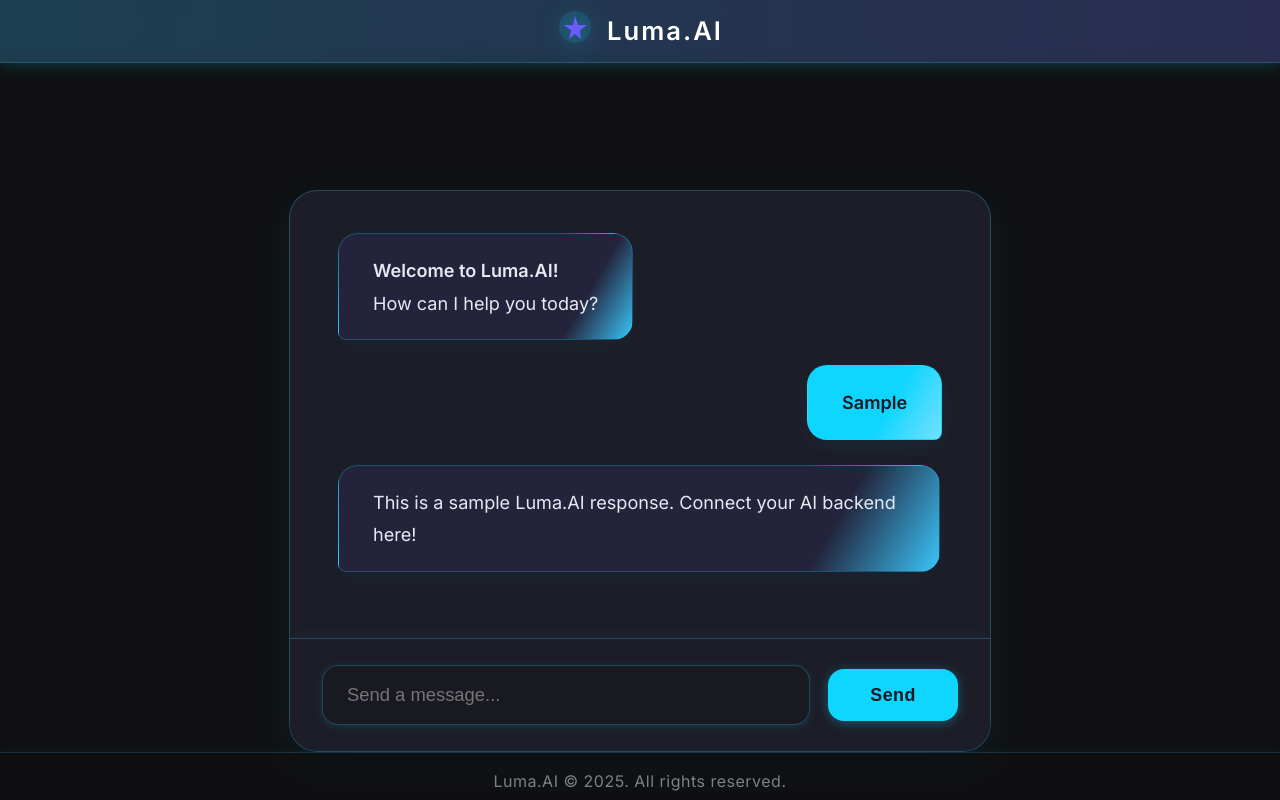
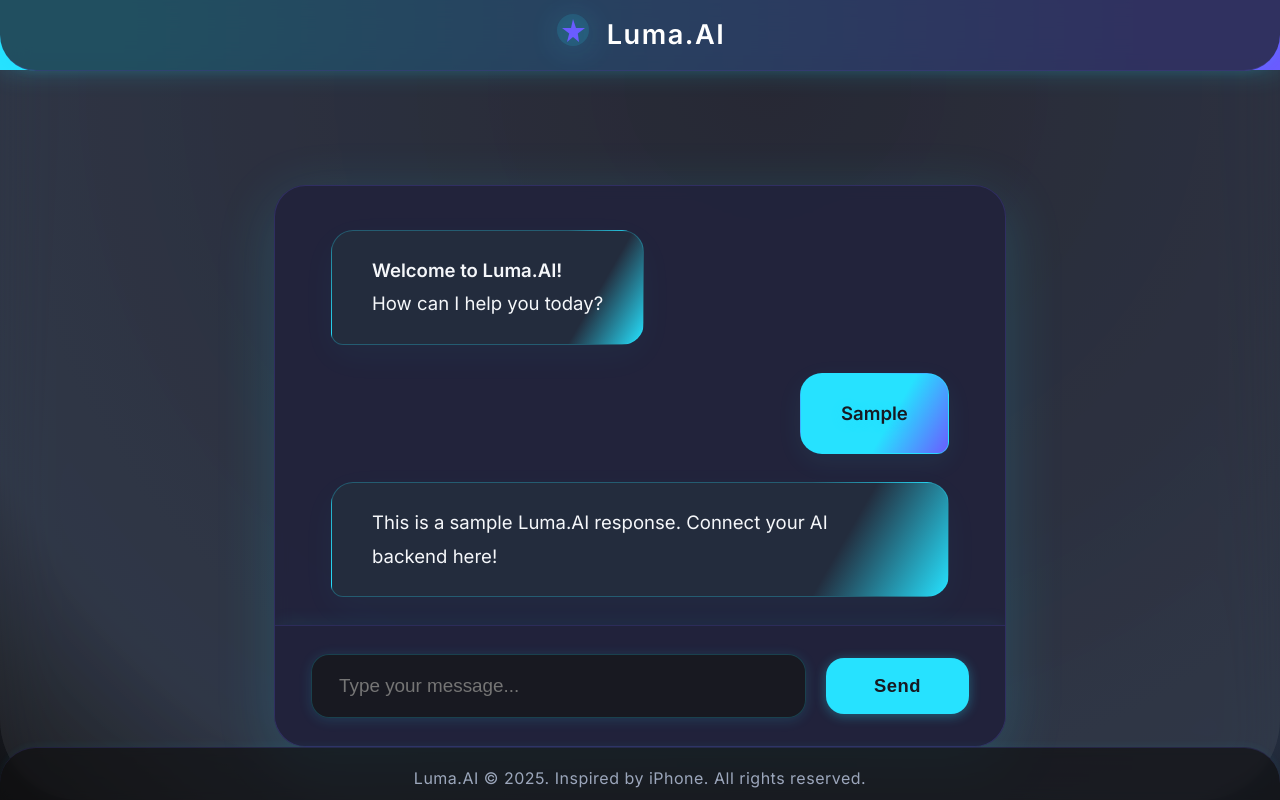
Before and after one commit to Lynqerrek/Luma.AI, a plain HTML site: page index.html in a window 1280 px wide. Both pictures are taken after typing "Sample" into the empty fields and a click on the button "Send". Drawn offline with Linux system fonts and the light colour scheme.

Commit message:
Update index.html

```diff
--- a/index.html
+++ b/index.html
@@ -4,30 +4,33 @@
   <meta charset="UTF-8">
   <title>Luma.AI</title>
   <meta name="viewport" content="width=device-width, initial-scale=1.0">
-  <!-- Modern font -->
+  <!-- Inter font for modern look -->
   <link href="https://fonts.googleapis.com/css2?family=Inter:wght@400;600&display=swap" rel="stylesheet">
   <style>
     :root {
-      --background: #101012;
-      --panel: #1c1d27;
-      --input-bg: #181921;
-      --border: #3ac6fa44;
-      --header-gradient: linear-gradient(90deg, #0fd6ff 0%, #6a5cff 100%);
-      --header-glass: rgba(32,38,52,0.86);
-      --bubble-user: linear-gradient(120deg, #0fd6ff 60%, #76e0ff 100%);
-      --bubble-ai: linear-gradient(120deg, #23233b 80%, #3ac6fa 100%);
-      --bubble-radius: 20px;
-      --bubble-shadow: 0 2px 12px #0fd6ff22;
-      --brand: #0fd6ff;
+      --bg-gradient: radial-gradient(ellipse at 60% 10%, #1a1b28 0%, #232c3d 80%, #101012 100%);
+      --glass-blur: blur(28px);
+      --glass-color: rgba(255,255,255,0.16);
+      --glass-border: 1.5px solid #6a5cff33;
+      --header-gradient: linear-gradient(90deg, #26e2ff 10%, #6a5cff 90%);
+      --header-bg: rgba(32,38,52,0.78);
+      --panel: rgba(34,35,60,0.93);
+      --input-bg: rgba(24,25,33,0.96);
+      --bubble-user: linear-gradient(120deg, #26e2ff 60%, #6a5cff 100%);
+      --bubble-ai: linear-gradient(120deg, #232c3d 80%, #26e2ff 100%);
+      --bubble-radius: 22px;
+      --bubble-shadow: 0 2px 24px #26e2ff22;
+      --brand: #26e2ff;
       --brand2: #6a5cff;
-      --text-main: #e5e9f2;
-      --text-secondary: #a8b1bb;
-      --footer-bg: #101012;
-      --scrollbar-thumb: #0fd6ff99;
-      --scrollbar-track: #23233b;
+      --text-main: #f5f7fa;
+      --text-secondary: #b8c2d8;
+      --footer-bg: rgba(16,16,18,0.88);
+      --scrollbar-thumb: #26e2ff99;
+      --scrollbar-track: #232c3d;
     }
     body {
-      background: var(--background);
+      background: var(--bg-gradient);
+      background-attachment: fixed;
       color: var(--text-main);
       font-family: 'Inter', Arial, sans-serif;
       margin: 0;
@@ -46,31 +49,44 @@
       display: flex;
       align-items: center;
       justify-content: center;
-      height: 62px;
-      box-shadow: 0 2px 20px #0fd6ff33;
+      height: 70px;
+      box-shadow: 0 2px 26px #26e2ff33;
     }
     .header-glass {
-      background: var(--header-glass);
+      background: var(--header-bg);
       width: 100%;
       text-align: center;
-      font-size: 1.6rem;
+      font-size: 1.7rem;
       font-weight: 700;
-      letter-spacing: 2px;
+      letter-spacing: 1.5px;
       color: #fff;
-      border-bottom: 1.5px solid var(--border);
-      backdrop-filter: blur(9px);
-      box-shadow: 0 2px 8px #0fd6ff11;
+      border-bottom: 1.5px solid #6a5cff33;
+      backdrop-filter: blur(14px);
+      box-shadow: 0 2px 10px #26e2ff16;
       display: flex;
       align-items: center;
       justify-content: center;
-      height: 62px;
+      height: 70px;
+      border-radius: 0 0 36px 36px;
     }
     .luma-icon {
       display: inline-block;
       vertical-align: middle;
-      margin-right: 14px;
+      margin-right: 16px;
       margin-bottom: 2px;
-      filter: drop-shadow(0 2px 14px #0fd6ff77);
+      filter: drop-shadow(0 3px 16px #26e2ff77);
+    }
+    .glass-bg {
+      position: fixed;
+      z-index: 0;
+      left: 0; top: 0;
+      width: 100vw;
+      height: 100vh;
+      pointer-events: none;
+      background: var(--glass-color);
+      backdrop-filter: var(--glass-blur);
+      opacity: 0.38;
+      border-radius: 0 0 80px 80px;
     }
     .main {
       flex: 1;
@@ -80,37 +96,37 @@
       justify-content: flex-end;
       min-height: 0;
       width: 100vw;
-      margin-top: 62px;
+      margin-top: 70px;
     }
     .chat-panel {
       background: var(--panel);
-      border-radius: 28px;
-      box-shadow: 0 12px 48px #0fd6ff13;
-      margin: 32px auto 0 auto;
+      border-radius: 32px;
+      box-shadow: 0 14px 60px #26e2ff29;
+      margin: 38px auto 0 auto;
       display: flex;
       flex-direction: column;
       height: 70vh;
-      min-height: 400px;
-      max-width: 700px;
-      width: 98vw;
+      min-height: 410px;
+      max-width: 730px;
+      width: 99vw;
       overflow: hidden;
-      border: 1.5px solid var(--border);
+      border: var(--glass-border);
       position: relative;
-      backdrop-filter: blur(6px);
+      backdrop-filter: blur(7px);
     }
     .chat-messages {
       flex: 1;
-      padding: 42px 48px 24px 48px;
+      padding: 48px 56px 28px 56px;
       display: flex;
       flex-direction: column;
-      gap: 25px;
+      gap: 28px;
       overflow-y: auto;
       background: transparent;
       scrollbar-width: thin;
       scrollbar-color: var(--scrollbar-thumb) var(--scrollbar-track);
     }
     .chat-messages::-webkit-scrollbar {
-      width: 7px;
+      width: 8px;
       background: var(--scrollbar-track);
     }
     .chat-messages::-webkit-scrollbar-thumb {
@@ -118,84 +134,86 @@
       border-radius: 7px;
     }
     .bubble {
-      padding: 20px 34px;
+      padding: 23px 40px;
       border-radius: var(--bubble-radius);
-      font-size: 1.13rem;
+      font-size: 1.16rem;
       line-height: 1.8;
       word-break: break-word;
-      max-width: 88%;
-      animation: bubbleIn 0.23s cubic-bezier(.44,.97,.26,.98);
+      max-width: 90%;
+      animation: bubbleIn 0.26s cubic-bezier(.44,.97,.26,.98);
       position: relative;
-      border: 1.5px solid var(--border);
+      border: 1.5px solid #26e2ff33;
       box-shadow: var(--bubble-shadow);
-      transition: background 0.2s, color 0.2s;
+      transition: background 0.2s, color 0.2s, border 0.2s;
       backdrop-filter: blur(2px);
     }
     @keyframes bubbleIn {
-      from { opacity: 0; transform: translateY(14px) scale(0.98);}
+      from { opacity: 0; transform: translateY(16px) scale(0.97);}
       to { opacity: 1; transform: translateY(0) scale(1);}
     }
     .bubble.ai {
       background: var(--bubble-ai);
       color: var(--text-main);
       align-self: flex-start;
-      border-bottom-left-radius: 8px;
+      border-bottom-left-radius: 12px;
       border-top-right-radius: var(--bubble-radius);
-      border: 1.5px solid #0fd6ff44;
-      box-shadow: 0 8px 30px #0fd6ff0a;
+      border: 1.5px solid #26e2ff44;
+      box-shadow: 0 11px 36px #26e2ff0a;
     }
     .bubble.user {
       background: var(--bubble-user);
       color: #181921;
       align-self: flex-end;
-      border-bottom-right-radius: 8px;
+      border-bottom-right-radius: 12px;
       border-top-left-radius: var(--bubble-radius);
-      border: 1.5px solid #0fd6ff88;
-      box-shadow: 0 6px 24px #0fd6ff11;
+      border: 1.5px solid #26e2ff88;
+      box-shadow: 0 8px 27px #26e2ff11;
       font-weight: 600;
-      text-shadow: 0 2px 14px #0fd6ff33;
+      text-shadow: 0 2px 14px #26e2ff33;
     }
     .chat-input-panel {
       background: var(--panel);
-      border-top: 1.5px solid var(--border);
-      padding: 26px 32px;
+      border-top: 1.5px solid #6a5cff29;
+      padding: 28px 36px;
       display: flex;
       align-items: center;
-      gap: 18px;
-      box-shadow: 0 -2px 18px #0fd6ff13;
+      gap: 20px;
+      box-shadow: 0 -2px 18px #26e2ff13;
       position: sticky;
       bottom: 0;
       z-index: 4;
+      backdrop-filter: blur(9px);
     }
     .chat-input-panel input {
       flex: 1;
-      font-size: 1.15rem;
-      border-radius: 16px;
-      border: 1.8px solid var(--border);
+      font-size: 1.18rem;
+      border-radius: 18px;
+      border: 1.8px solid #26e2ff33;
       background: var(--input-bg);
       color: var(--text-main);
-      padding: 18px 24px;
+      padding: 20px 27px;
       outline: none;
       transition: border-color 0.22s, box-shadow 0.25s;
-      box-shadow: 0 2px 10px #0fd6ff22;
+      box-shadow: 0 2px 13px #26e2ff22;
       font-weight: 500;
+      backdrop-filter: blur(2px);
     }
     .chat-input-panel input:focus {
       border-color: var(--brand);
-      box-shadow: 0 0 0 2px #0fd6ff33;
+      box-shadow: 0 0 0 2px #26e2ff33;
     }
     .chat-input-panel button {
       background: var(--brand);
       color: #181921;
       border: none;
-      font-size: 1.12rem;
+      font-size: 1.15rem;
       font-weight: 700;
-      padding: 0 42px;
-      border-radius: 16px;
+      padding: 0 48px;
+      border-radius: 18px;
       cursor: pointer;
-      transition: background 0.16s;
-      box-shadow: 0 2px 12px #0fd6ff55;
-      height: 52px;
+      transition: background 0.16s, color 0.16s;
+      box-shadow: 0 2px 12px #26e2ff55;
+      height: 56px;
       letter-spacing: 0.5px;
     }
     .chat-input-panel button:hover {
@@ -207,41 +225,44 @@
         max-width: 99vw;
         border-radius: 17px;
       }
-      .chat-messages { padding: 17px 6vw 11px 6vw;}
-      .chat-input-panel { padding: 15px 3vw; }
-      .header-glass { font-size: 1.2rem; }
+      .chat-messages { padding: 18px 3vw 11px 3vw;}
+      .chat-input-panel { padding: 13px 3vw; }
+      .header-glass { font-size: 1.18rem; }
     }
     @media (max-width: 600px) {
       .chat-panel { margin: 8px auto 0 auto; }
-      .header, .header-glass { height: 46px;}
-      .main { margin-top: 46px; }
-      .bubble { padding: 13px 13px; font-size: 1rem; }
-      .chat-input-panel { padding: 11px 7px; }
-      .chat-messages { padding: 13px 3vw 11px 3vw;}
+      .header, .header-glass { height: 54px;}
+      .main { margin-top: 54px; }
+      .bubble { padding: 13px 10px; font-size: 1rem; }
+      .chat-input-panel { padding: 9px 5px; }
+      .chat-messages { padding: 11px 2vw 8px 2vw;}
     }
     .footer {
       text-align: center;
       color: var(--text-secondary);
       font-size: 1rem;
-      padding: 18px 0 9px 0;
+      padding: 20px 0 12px 0;
       background: var(--footer-bg);
-      opacity: 0.7;
+      opacity: 0.8;
       letter-spacing: 0.5px;
       user-select: none;
       margin-top: 0;
-      border-top: 1.5px solid var(--border);
-      box-shadow: 0 -2px 8px #0fd6ff11;
+      border-top: 1.5px solid #6a5cff33;
+      box-shadow: 0 -2px 8px #26e2ff11;
       width: 100vw;
+      backdrop-filter: blur(4px);
+      border-radius: 36px 36px 0 0;
     }
   </style>
 </head>
 <body>
+  <div class="glass-bg"></div>
   <div class="header">
     <div class="header-glass">
       <span class="luma-icon">
         <!-- Luma logo SVG -->
         <svg width="36" height="36" viewBox="0 0 36 36" fill="none">
-          <circle cx="18" cy="18" r="16" fill="#0fd6ff" opacity="0.13"/>
+          <circle cx="18" cy="18" r="16" fill="#26e2ff" opacity="0.13"/>
           <path d="M18 7l3 9h9l-7.2 5.6L24 30 18 25l-6 5 2.2-8.4L7 16h9z" fill="#6a5cff"/>
         </svg>
       </span>
@@ -256,12 +277,12 @@
         </div>
       </div>
       <form class="chat-input-panel" id="chatForm" autocomplete="off">
-        <input type="text" id="userInput" placeholder="Send a message..." required />
+        <input type="text" id="userInput" placeholder="Type your message..." required />
         <button type="submit">Send</button>
       </form>
     </div>
     <div class="footer">
-      Luma.AI &copy; 2025. All rights reserved.
+      Luma.AI &copy; 2025. Inspired by iPhone. All rights reserved.
     </div>
   </div>
   <script>
@@ -278,7 +299,7 @@
       setTimeout(() => {
         // Simulated AI response, replace with your backend later
         addBubble("This is a sample Luma.AI response. Connect your AI backend here!", 'ai');
-      }, 700);
+      }, 650);
     });
 
     function addBubble(text, sender) {
```
